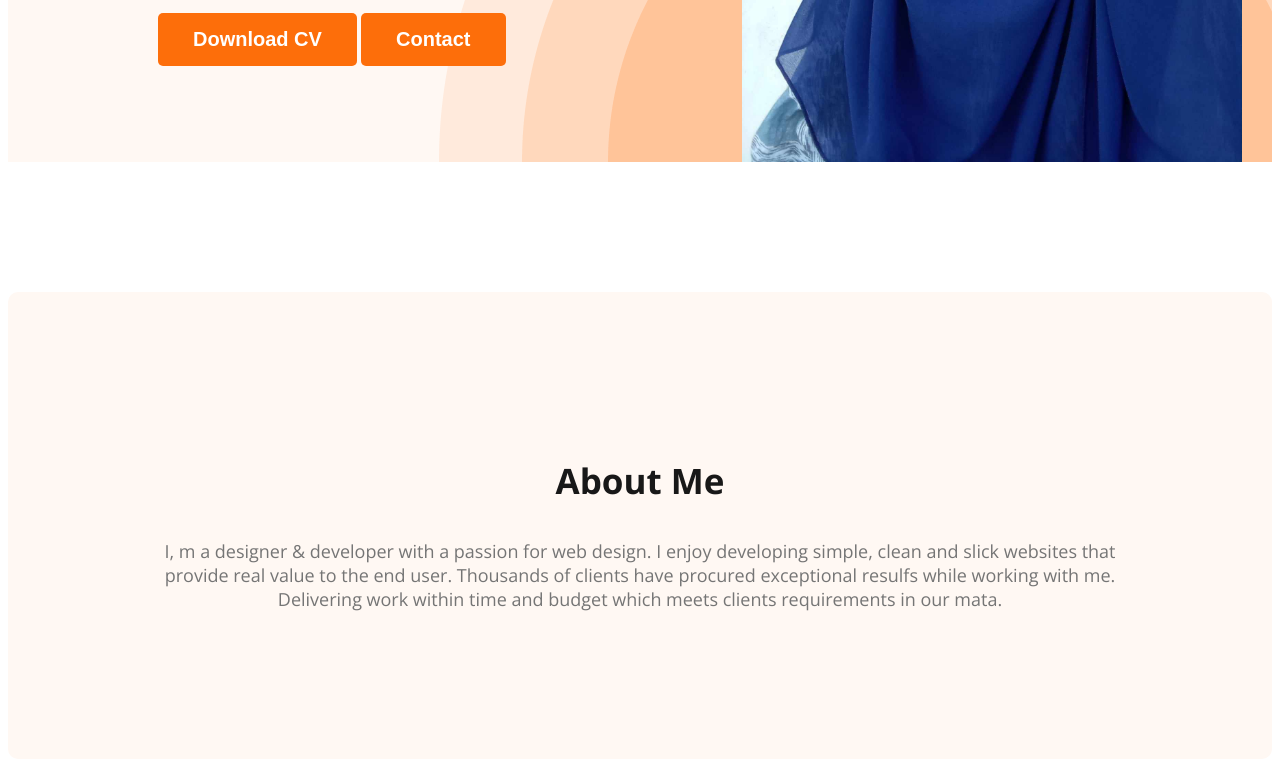
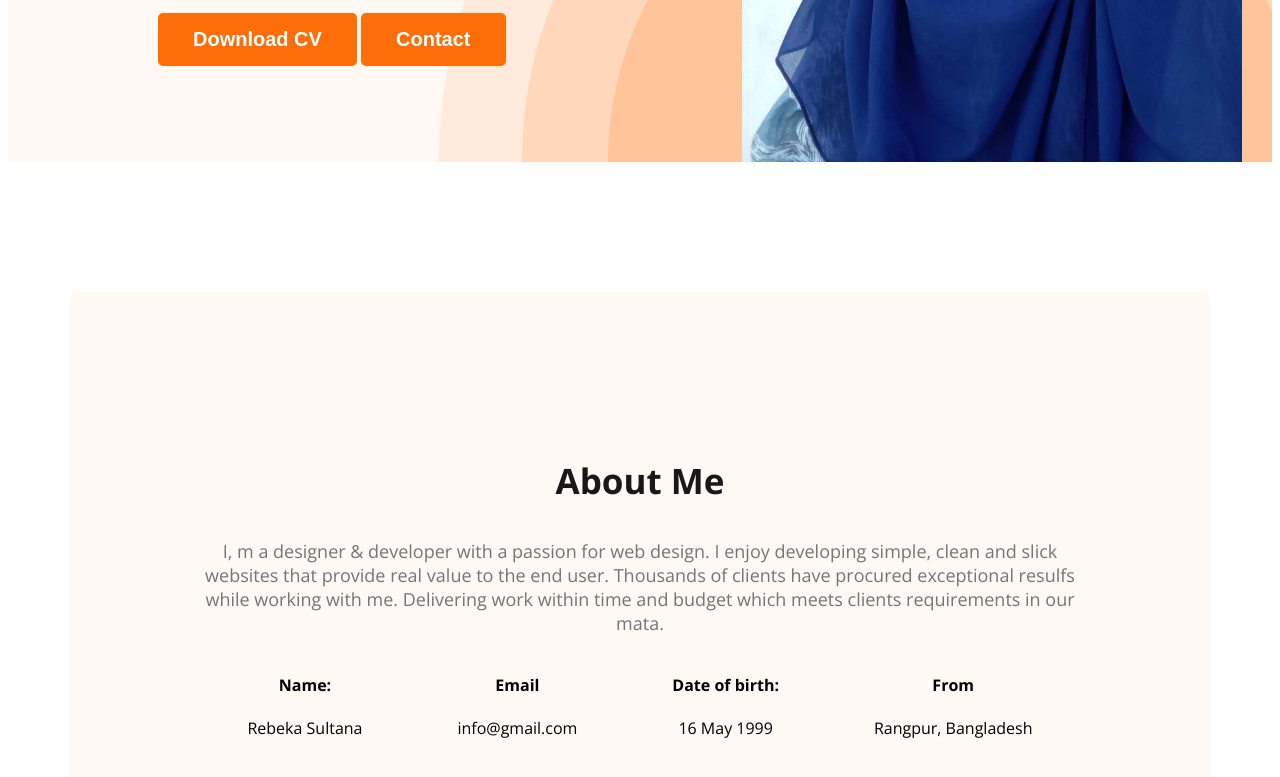
Before and after one commit to rebekasultana/web-portfolio, a plain HTML site: page index.html in a window 1280 px wide. Shown: the part 694-1471 px from the top of the page. Drawn offline with nearby package versions, Linux system fonts and the light colour scheme.

Commit message:
Added about information

```diff
--- a/index.html
+++ b/index.html
@@ -35,6 +35,26 @@
         <section class="about">
               <h3 class="section-title">About Me</h3>
               <p class="section-description">I, m a designer & developer with a passion for web design. I enjoy developing simple, clean and slick websites that provide real value to the end user. Thousands of clients have procured exceptional resulfs while working with me. Delivering work within time and budget which meets clients requirements in our mata.</p>
+
+              <div class="about-info-container">
+                <div class="about-info">
+                    <h4 class="info-title">Name:</h4>
+                    <p class="info-description">Rebeka Sultana</p>
+                </div>
+                <div class="about-info">
+                    <h4 class="info-title">Email</h4>
+                    <p class="info-description">info@gmail.com</p>
+                </div>
+                <div class="about-info">
+                    <h4 class="info-title">Date of birth:</h4>
+                    <p class="info-description">16 May 1999</p>
+                </div>
+                <div class="about-info">
+                    <h4 class="info-title">From</h4>
+                    <p class="info-description">Rangpur, Bangladesh</p>
+                </div>
+
+              </div>
         </section>
     </main>
     <footer>
--- a/styles/portfolio.css
+++ b/styles/portfolio.css
@@ -89,7 +89,10 @@ nav a{
 }
 
 /* main section styles */
-
+main{
+    max-width: 1140px;
+    margin: 0 auto;
+}
 
 /* about section styles */
 .about{
@@ -98,3 +101,10 @@ nav a{
    background: #FFF8F3;
    margin: 130px 0;
 }
+.about-info-container{
+    display: flex;
+    justify-content: space-around;
+}
+.about-info{
+    text-align: center;
+}
```
